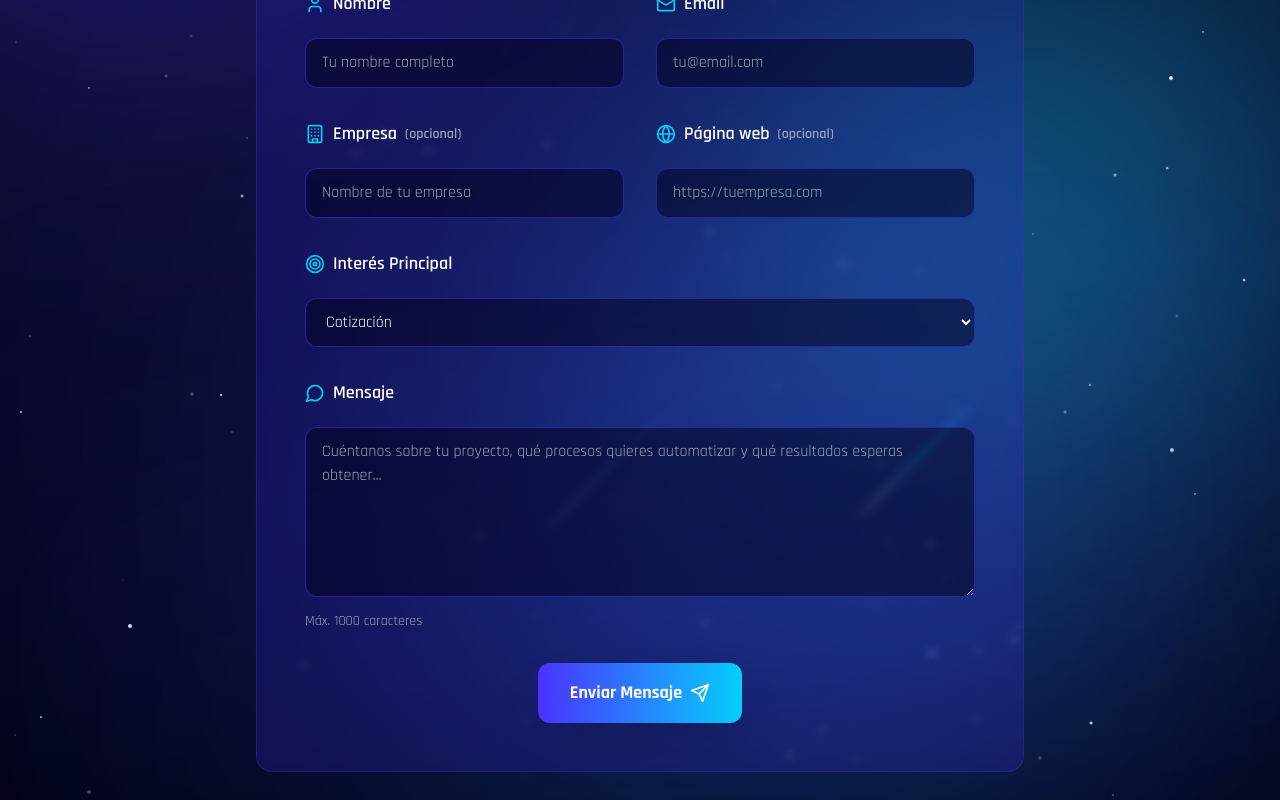
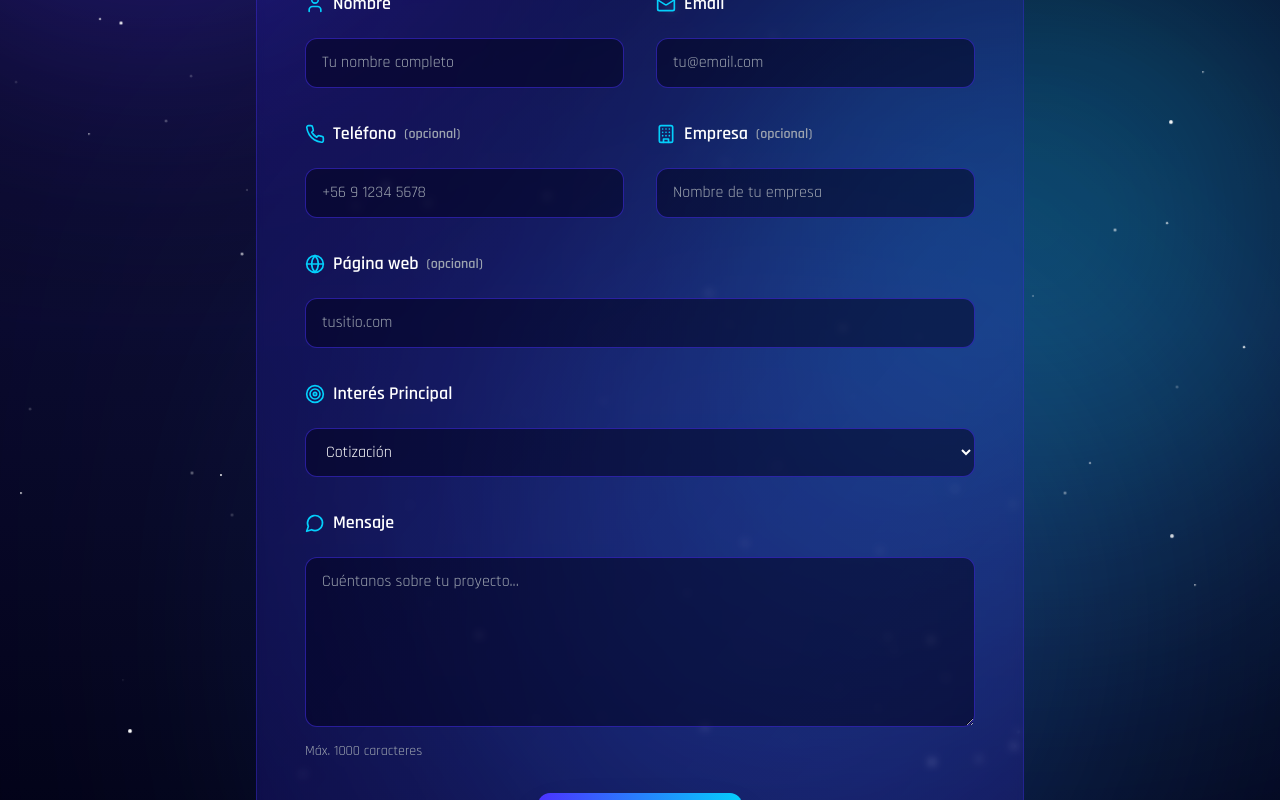
Before and after one commit to jaravenasabugo/Nexom-AI-Web, a React (Vite) app: page / in a window 1280 px wide. Shown: the part 6460-7260 px from the top of the page. Built offline with nearby package versions, Linux system fonts and the light colour scheme.

Commit message:
Añadido numero de telefono en Contacto

```diff
--- a/src/components/Contact.tsx
+++ b/src/components/Contact.tsx
@@ -1,5 +1,5 @@
 import React, { useState } from 'react';
-import { Send, User, Mail, MessageCircle, Target, Building, Globe } from 'lucide-react';
+import { Send, User, Mail, MessageCircle, Target, Building, Globe, Phone } from 'lucide-react';
 
 /* ===== Utilidades de validación/sanitización ===== */
 const stripTags = (s: string) => s.replace(/<\/?[^>]+(>|$)/g, '');
@@ -10,18 +10,20 @@ const isValidEmail = (email: string) => {
   return re.test(email);
 };
 
+const isValidPhone = (phone: string) => {
+  if (!phone) return true; // opcional
+  const re = /^[0-9+\-\s]{6,20}$/;
+  return re.test(phone);
+};
+
 const isValidURL = (url: string) => {
   if (!url) return true; // opcional
-  try {
-    const u = new URL(url);
-    return u.protocol === 'http:' || u.protocol === 'https:';
-  } catch {
-    return false;
-  }
+  // Permite URLs con o sin protocolo
+  const re = /^(https?:\/\/)?([\w-]+\.)+[\w-]{2,}(\/.*)?$/i;
+  return re.test(url);
 };
 
 const isValidName = (name: string) => {
-  // Letras, espacios y algunos signos comunes. Largo 2-100.
   const re = /^[A-Za-zÁÉÍÓÚÜÑáéíóúüñ'’. -]{2,100}$/;
   return re.test(name);
 };
@@ -31,6 +33,7 @@ const Contact = () => {
   const [formData, setFormData] = useState({
     name: '',
     email: '',
+    phone: '',
     company: '',
     website: '',
     interest: 'cotizacion',
@@ -59,6 +62,7 @@ const Contact = () => {
     const payload = {
       name: sanitize(formData.name).slice(0, 100),
       email: sanitize(formData.email).toLowerCase().slice(0, 150),
+      phone: sanitize(formData.phone).slice(0, 20),
       company: sanitize(formData.company).slice(0, 120),
       website: sanitize(formData.website).slice(0, 200),
       interest: formData.interest,
@@ -74,8 +78,12 @@ const Contact = () => {
       setStatusMessage({ type: "error", text: "⚠️ El correo electrónico no es válido." });
       return;
     }
+    if (payload.phone && !isValidPhone(payload.phone)) {
+      setStatusMessage({ type: "error", text: "⚠️ El número de teléfono no es válido (usa solo dígitos, +, espacios o guiones)." });
+      return;
+    }
     if (payload.website && !isValidURL(payload.website)) {
-      setStatusMessage({ type: "error", text: "⚠️ La URL de tu sitio web no parece válida (usa http(s)://)." });
+      setStatusMessage({ type: "error", text: "⚠️ La página web no parece válida." });
       return;
     }
     if (!payload.message || payload.message.length < 5) {
@@ -98,6 +106,7 @@ const Contact = () => {
         setFormData({
           name: '',
           email: '',
+          phone: '',
           company: '',
           website: '',
           interest: 'cotizacion',
@@ -135,23 +144,6 @@ const Contact = () => {
             }}
           />
         ))}
-        {[...Array(3)].map((_, i) => (
-          <div
-            key={i}
-            className="absolute opacity-0 animate-[shooting_6s_linear_infinite]"
-            style={{
-              top: `${10 + i * 20}%`,
-              left: `${70 + i * 5}%`,
-              width: "180px",
-              height: "4px",
-              background: "linear-gradient(90deg, transparent, #04CFFB, white)",
-              borderRadius: "50%",
-              transform: "rotate(135deg)",
-              animationDelay: `${i * 2.5}s`,
-            }}
-          />
-        ))}
-        <div className="absolute inset-x-0 bottom-0 h-[50vh] bg-gradient-to-t from-[#04CFFB]/10 via-[#4B32FF]/20 to-transparent blur-[120px] animate-[aurora_12s_ease-in-out_infinite]" />
       </div>
 
       {/* Contenido + Formulario */}
@@ -181,9 +173,7 @@ const Contact = () => {
                   required
                   maxLength={100}
                   pattern="[A-Za-zÁÉÍÓÚÜÑáéíóúüñ'’. \-]{2,100}"
-                  title="Solo letras y espacios (2 a 100 caracteres)"
-                  autoComplete="name"
-                  className="w-full px-4 py-3 bg-[#000018]/50 border border-[#4B32FF]/50 rounded-xl text-white font-rajdhani placeholder-gray-400 focus:border-[#04CFFB] focus:outline-none focus:ring-2 focus:ring-[#04CFFB]/20 transition-all duration-300"
+                  className="w-full px-4 py-3 bg-[#000018]/50 border border-[#4B32FF]/50 rounded-xl text-white font-rajdhani placeholder-gray-400 focus:border-[#04CFFB] focus:outline-none focus:ring-2 focus:ring-[#04CFFB]/20"
                   placeholder="Tu nombre completo"
                 />
               </div>
@@ -200,14 +190,29 @@ const Contact = () => {
                   maxLength={150}
                   autoComplete="email"
                   inputMode="email"
-                  className="w-full px-4 py-3 bg-[#000018]/50 border border-[#4B32FF]/50 rounded-xl text-white font-rajdhani placeholder-gray-400 focus:border-[#04CFFB] focus:outline-none focus:ring-2 focus:ring-[#04CFFB]/20 transition-all duration-300"
+                  className="w-full px-4 py-3 bg-[#000018]/50 border border-[#4B32FF]/50 rounded-xl text-white font-rajdhani placeholder-gray-400 focus:border-[#04CFFB] focus:outline-none focus:ring-2 focus:ring-[#04CFFB]/20"
                   placeholder="tu@email.com"
                 />
               </div>
             </div>
 
-            {/* Empresa y Website */}
+            {/* Teléfono y Empresa */}
             <div className="grid grid-cols-1 md:grid-cols-2 gap-8">
+              <div className="space-y-2">
+                <label className="flex items-center text-white font-rajdhani font-semibold text-lg mb-3">
+                  <Phone className="w-5 h-5 mr-2 text-[#04CFFB]" /> Teléfono <span className="text-gray-400 text-sm ml-2">(opcional)</span>
+                </label>
+                <input
+                  type="text"
+                  name="phone"
+                  value={formData.phone}
+                  onChange={handleChange}
+                  maxLength={20}
+                  placeholder="+56 9 1234 5678"
+                  autoComplete="tel"
+                  className="w-full px-4 py-3 bg-[#000018]/50 border border-[#4B32FF]/50 rounded-xl text-white font-rajdhani placeholder-gray-400 focus:border-[#04CFFB] focus:outline-none focus:ring-2 focus:ring-[#04CFFB]/20"
+                />
+              </div>
               <div className="space-y-2">
                 <label className="flex items-center text-white font-rajdhani font-semibold text-lg mb-3">
                   <Building className="w-5 h-5 mr-2 text-[#04CFFB]" /> Empresa <span className="text-gray-400 text-sm ml-2">(opcional)</span>
@@ -218,26 +223,27 @@ const Contact = () => {
                   value={formData.company}
                   onChange={handleChange}
                   maxLength={120}
-                  autoComplete="organization"
-                  className="w-full px-4 py-3 bg-[#000018]/50 border border-[#4B32FF]/50 rounded-xl text-white font-rajdhani placeholder-gray-400 focus:border-[#04CFFB] focus:outline-none focus:ring-2 focus:ring-[#04CFFB]/20 transition-all duration-300"
                   placeholder="Nombre de tu empresa"
+                  className="w-full px-4 py-3 bg-[#000018]/50 border border-[#4B32FF]/50 rounded-xl text-white font-rajdhani placeholder-gray-400 focus:border-[#04CFFB] focus:outline-none focus:ring-2 focus:ring-[#04CFFB]/20"
                 />
               </div>
+            </div>
+
+            {/* Website */}
             <div className="space-y-2">
               <label className="flex items-center text-white font-rajdhani font-semibold text-lg mb-3">
                 <Globe className="w-5 h-5 mr-2 text-[#04CFFB]" /> Página web <span className="text-gray-400 text-sm ml-2">(opcional)</span>
               </label>
               <input
-                  type="url"
+                type="text"
                 name="website"
                 value={formData.website}
                 onChange={handleChange}
                 maxLength={200}
-                  placeholder="https://tuempresa.com"
+                placeholder="tusitio.com"
                 autoComplete="url"
-                  className="w-full px-4 py-3 bg-[#000018]/50 border border-[#4B32FF]/50 rounded-xl text-white font-rajdhani placeholder-gray-400 focus:border-[#04CFFB] focus:outline-none focus:ring-2 focus:ring-[#04CFFB]/20 transition-all duration-300"
+                className="w-full px-4 py-3 bg-[#000018]/50 border border-[#4B32FF]/50 rounded-xl text-white font-rajdhani placeholder-gray-400 focus:border-[#04CFFB] focus:outline-none focus:ring-2 focus:ring-[#04CFFB]/20"
               />
-              </div>
             </div>
 
             {/* Interés */}
@@ -249,7 +255,7 @@ const Contact = () => {
                 name="interest"
                 value={formData.interest}
                 onChange={handleChange}
-                className="w-full px-4 py-3 bg-[#000018]/50 border border-[#4B32FF]/50 rounded-xl text-white font-rajdhani focus:border-[#04CFFB] focus:outline-none focus:ring-2 focus:ring-[#04CFFB]/20 transition-all duration-300"
+                className="w-full px-4 py-3 bg-[#000018]/50 border border-[#4B32FF]/50 rounded-xl text-white font-rajdhani focus:border-[#04CFFB] focus:outline-none focus:ring-2 focus:ring-[#04CFFB]/20"
               >
                 <option value="cotizacion">Cotización</option>
                 <option value="demo">Demo</option>
@@ -269,8 +275,8 @@ const Contact = () => {
                 rows={6}
                 required
                 maxLength={1000}
-                className="w-full px-4 py-3 bg-[#000018]/50 border border-[#4B32FF]/50 rounded-xl text-white font-rajdhani placeholder-gray-400 focus:border-[#04CFFB] focus:outline-none focus:ring-2 focus:ring-[#04CFFB]/20 transition-all duration-300 resize-vertical"
-                placeholder="Cuéntanos sobre tu proyecto, qué procesos quieres automatizar y qué resultados esperas obtener..."
+                className="w-full px-4 py-3 bg-[#000018]/50 border border-[#4B32FF]/50 rounded-xl text-white font-rajdhani placeholder-gray-400 focus:border-[#04CFFB] focus:outline-none focus:ring-2 focus:ring-[#04CFFB]/20 resize-vertical"
+                placeholder="Cuéntanos sobre tu proyecto..."
               />
               <p className="text-sm text-gray-400 font-rajdhani">Máx. 1000 caracteres</p>
             </div>
@@ -279,7 +285,7 @@ const Contact = () => {
             <div className="text-center">
               <button
                 type="submit"
-                className="inline-flex items-center px-8 py-4 bg-gradient-to-r from-[#4B32FF] to-[#04CFFB] text-white font-rajdhani font-bold text-lg rounded-xl hover:from-[#5027FE] hover:to-[#2784FA] transition-all duration-300 transform hover:scale-105 shadow-2xl hover:shadow-[0_20px_40px_rgba(75,50,255,0.3)]"
+                className="inline-flex items-center px-8 py-4 bg-gradient-to-r from-[#4B32FF] to-[#04CFFB] text-white font-rajdhani font-bold text-lg rounded-xl hover:from-[#5027FE] hover:to-[#2784FA] transition-all duration-300 transform hover:scale-105 shadow-2xl"
               >
                 Enviar Mensaje
                 <Send className="ml-2 w-5 h-5" />
@@ -301,26 +307,6 @@ const Contact = () => {
           </form>
         </div>
       </div>
-
-      <style jsx>{`
-        @keyframes float {
-          0%, 100% { transform: translateY(0) translateX(0); }
-          50% { transform: translateY(-50px) translateX(30px); }
-        }
-        @keyframes twinkle {
-          0%, 100% { opacity: 0.2; }
-          50% { opacity: 1; }
-        }
-        @keyframes shooting {
-          0% { transform: translate(0, 0) rotate(135deg); opacity: 0; }
-          10% { opacity: 1; }
-          100% { transform: translate(-600px, 600px) rotate(135deg); opacity: 0; }
-        }
-        @keyframes aurora {
-          0%, 100% { transform: translateY(0) scaleY(1); opacity: 0.4; }
-          50% { transform: translateY(-30px) scaleY(1.2); opacity: 0.7; }
-        }
-      `}</style>
     </section>
   );
 };
```
Lines whose indentation alone changed are shown as unchanged.
